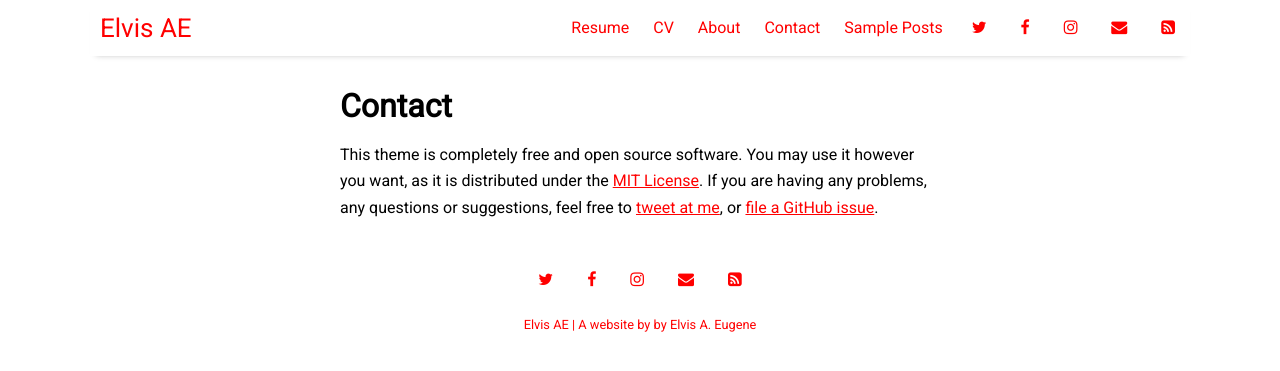
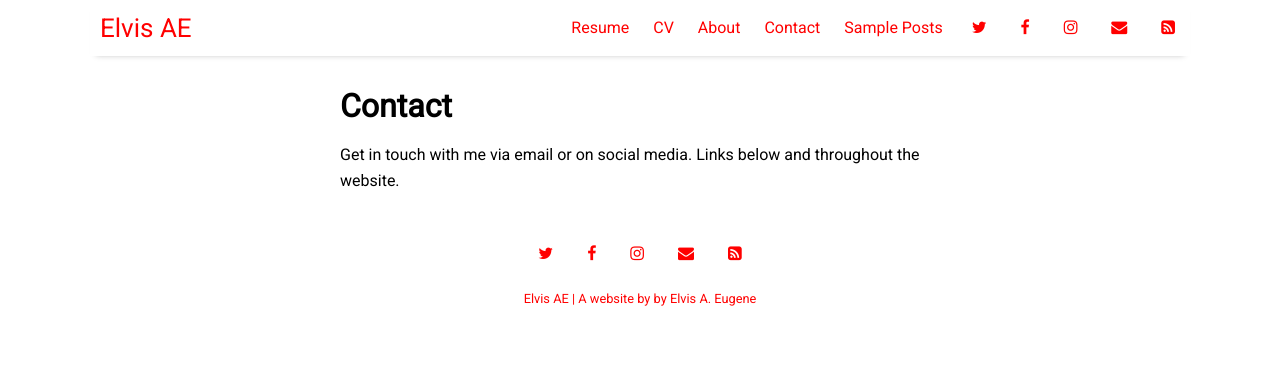
Before and after one commit to otherelvis/otherelvis.github.io, a Jekyll site: the page built from pages/contact.md, in a window 1280 px wide. Shown: the top 371 px of the page. Built offline with Jekyll 4.4.1, drawn with Linux system fonts in a browser that asks for light colours; nearby versions of some CDN libraries.

Commit message:
Update contact.md

```diff
--- a/pages/contact.md
+++ b/pages/contact.md
@@ -4,4 +4,4 @@
 permalink: /contact
 ---
 
-This theme is completely free and open source software. You may use it however you want, as it is distributed under the [MIT License](http://choosealicense.com/licenses/mit/). If you are having any problems, any questions or suggestions, feel free to [tweet at me](https://twitter.com/intent/tweet?text=My%question%about%Millennial%is:%&amp;via=paululele), or [file a GitHub issue](https://github.com/lenpaul/Millennial/issues/new).
+Get in touch with me via email or on social media. Links below and throughout the website.
```
